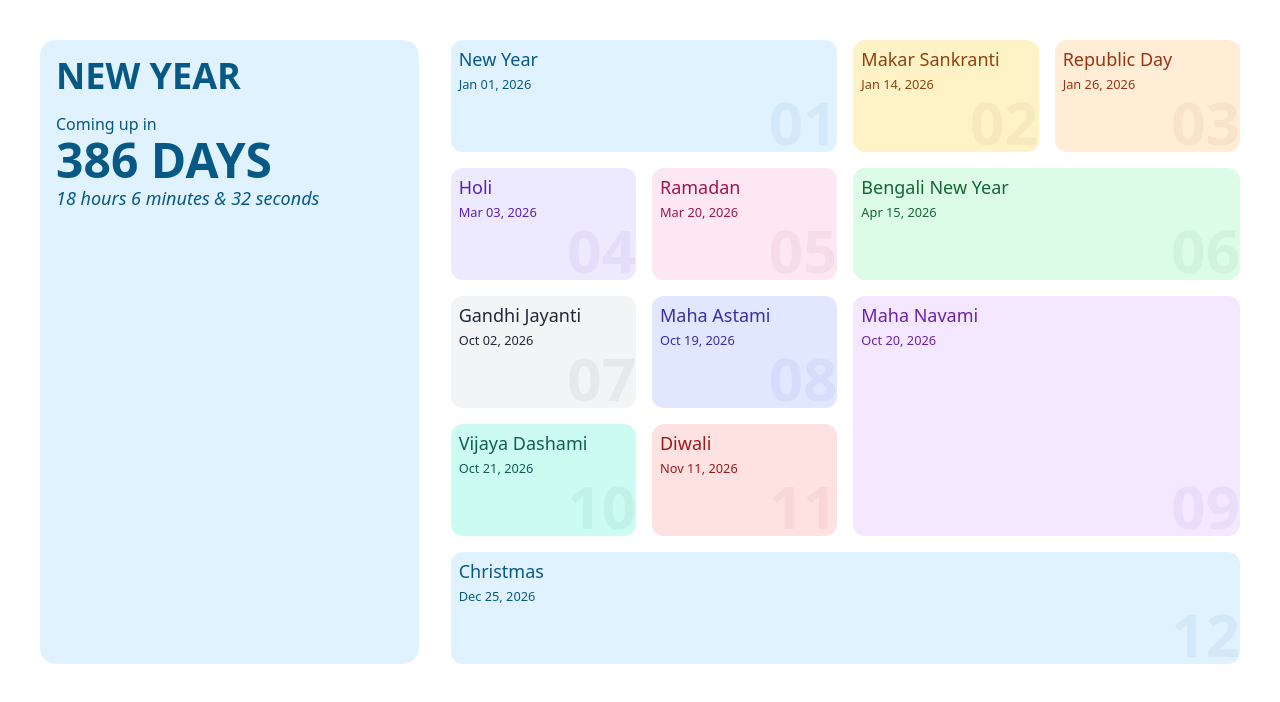
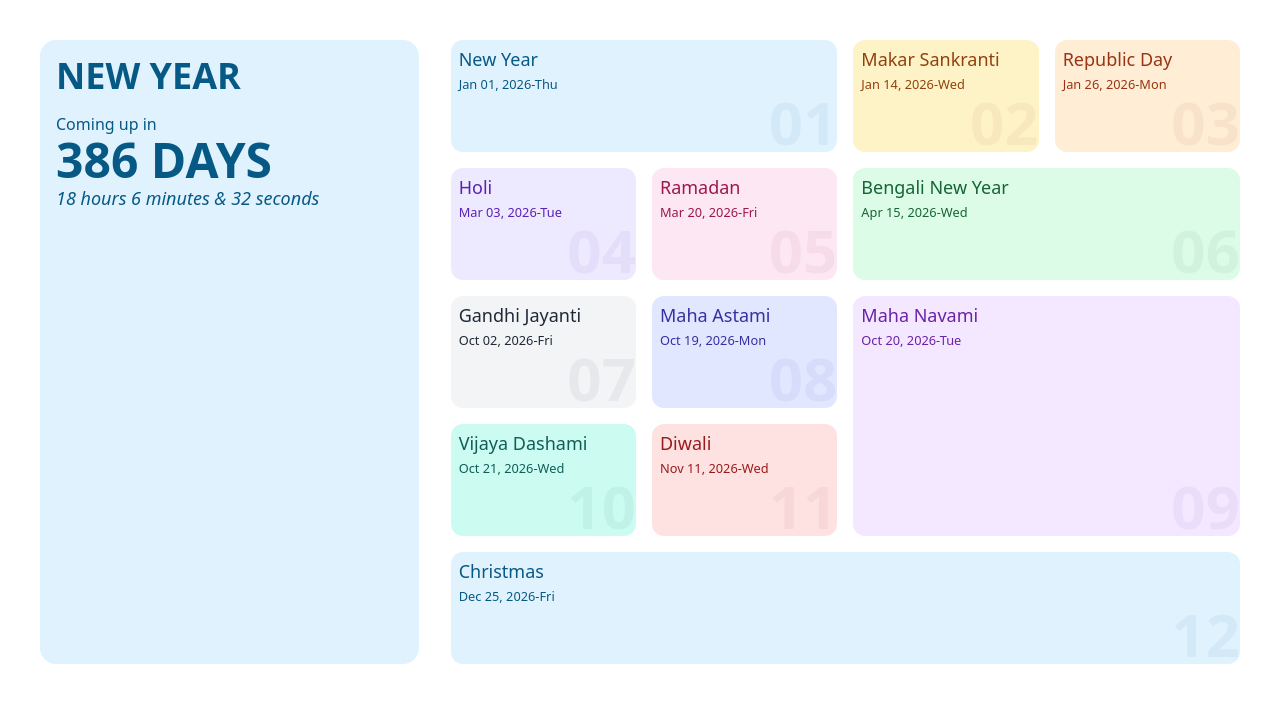
Before and after one commit to joy-dey/xcountdown, a SvelteKit app: page / in a window 1280 px wide. Shown: the top 702 px of the page. Built offline with nearby package versions, Linux system fonts and the light colour scheme.

Commit message:
Modify button to show date with current day
Updated the button display to include the current day of the week based on the date.

```diff
--- a/src/components/button-card.svelte
+++ b/src/components/button-card.svelte
@@ -5,10 +5,12 @@
 	export let index;
 
 	let isPast = new Date(date) < new Date();
+	let days = ['Sun', 'Mon','Tue','Wed','Thu','Fri','Sat'];
+	let currentDay = days[new Date(date).getDay()];
 </script>
 
 <button class="{styles} min-h-28 relative cursor-pointer rounded-xl p-2 text-left flex items-start flex-col gap-1 focus:ring-1 focus:outline-0 {isPast ? 'grayscale opacity-50 pointer-events-none cursor-not-allowed select-none': ''}" disabled="{isPast}" on:click>
 	<p class="text-lg font-medium leading-tight">{title}</p>
-	<small>{date}</small>
+	<small>{date}-{currentDay}</small>
 	<span class="absolute text-6xl font-bold opacity-5 right-0 bottom-0">{index}</span>
 </button>
```
